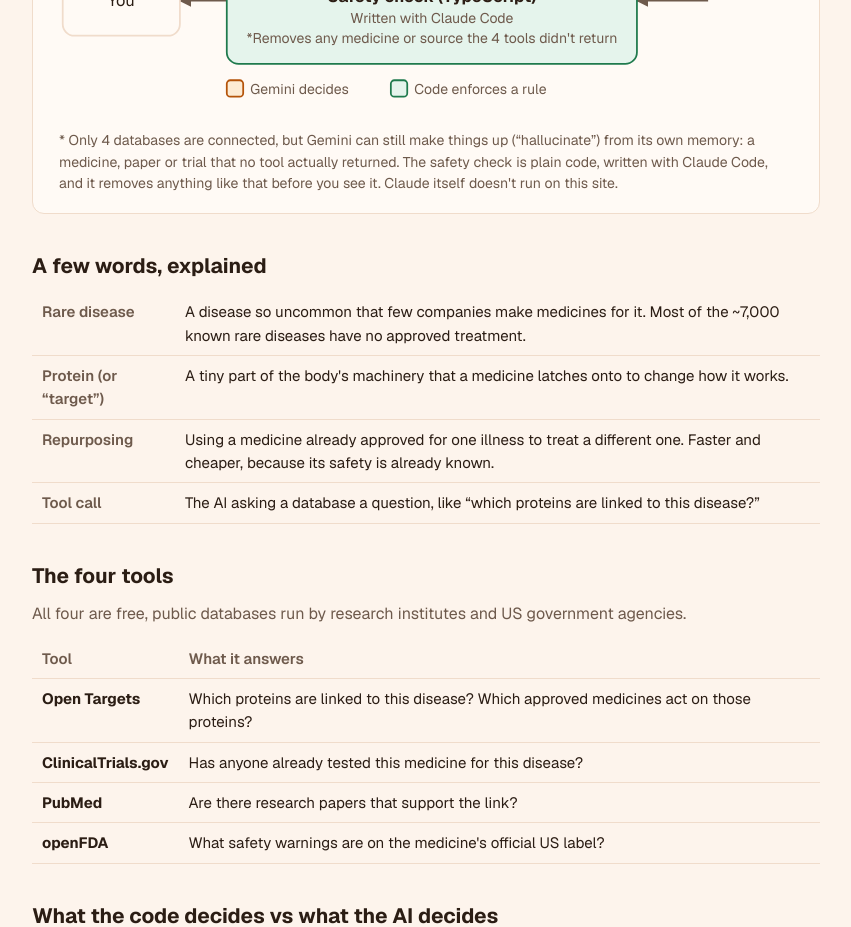
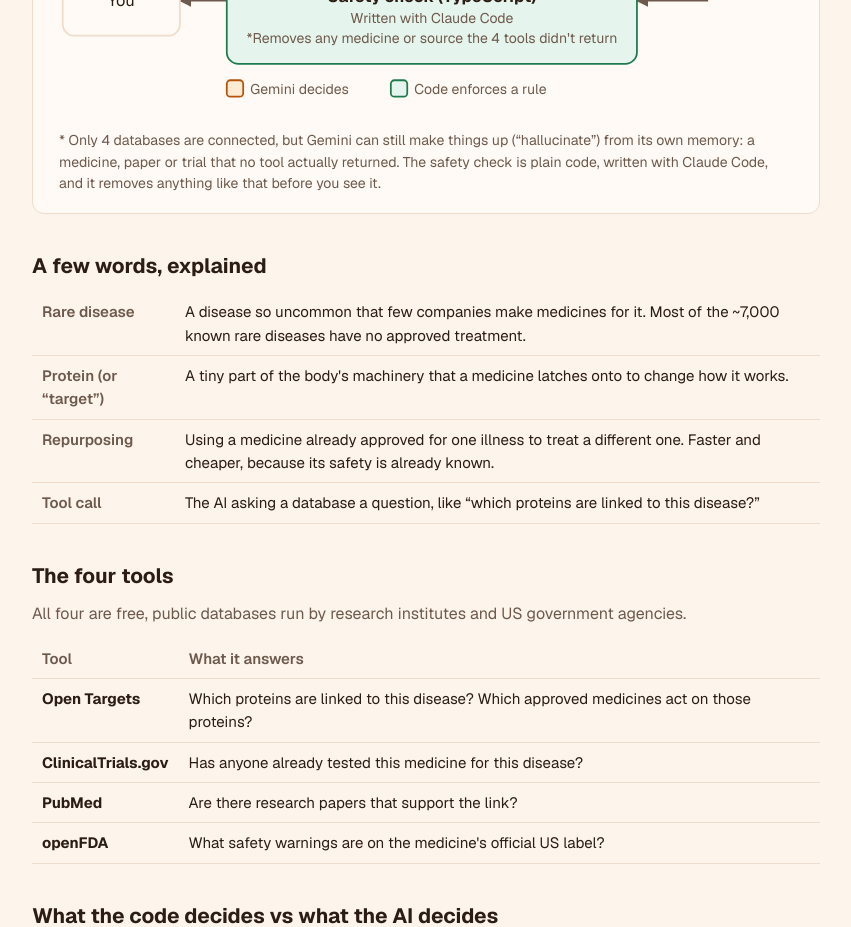
Before and after one commit to rarima-rajeev/orphan-match, a Next.js app: page /how-it-works in a window 1280 px wide. Shown: the part 1060-1987 px from the top of the page, without its empty margins (214-1065 px from the left). Built offline with nearby package versions, Linux system fonts and the light colour scheme.

Commit message:
Trim diagram footnote
Co-Authored-By: Claude Opus 5.5 <noreply@anthropic.com>

```diff
--- a/app/how-it-works/page.tsx
+++ b/app/how-it-works/page.tsx
@@ -32,7 +32,7 @@ export default function HowItWorks() {
         <p className="small muted" style={{ margin: "4px 8px 0" }}>
           * Only 4 databases are connected, but Gemini can still make things up (&ldquo;hallucinate&rdquo;) from its own
           memory: a medicine, paper or trial that no tool actually returned. The safety check is plain code, written with
-          Claude Code, and it removes anything like that before you see it. Claude itself doesn&apos;t run on this site.
+          Claude Code, and it removes anything like that before you see it.
         </p>
       </div>
 
```
